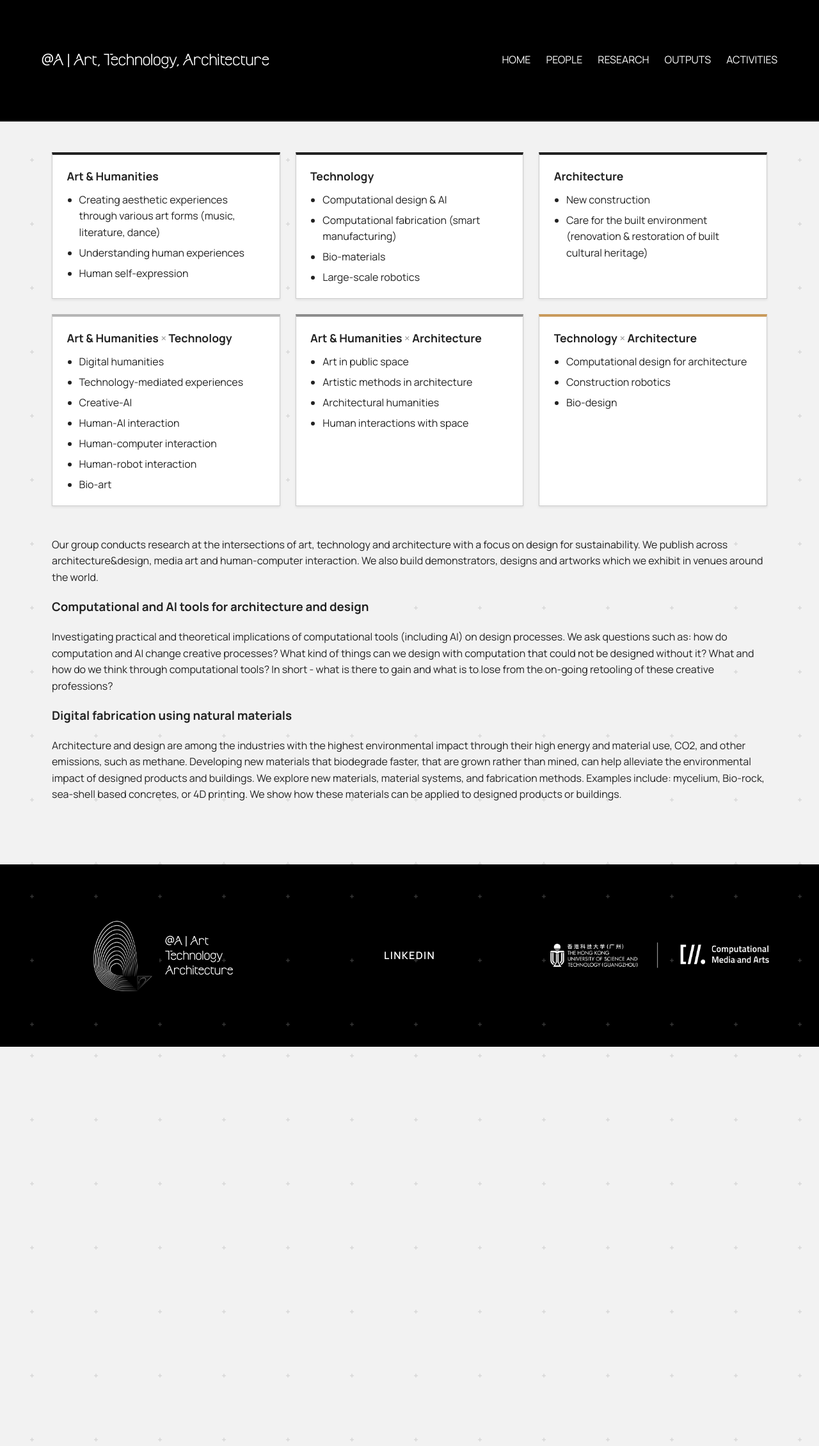
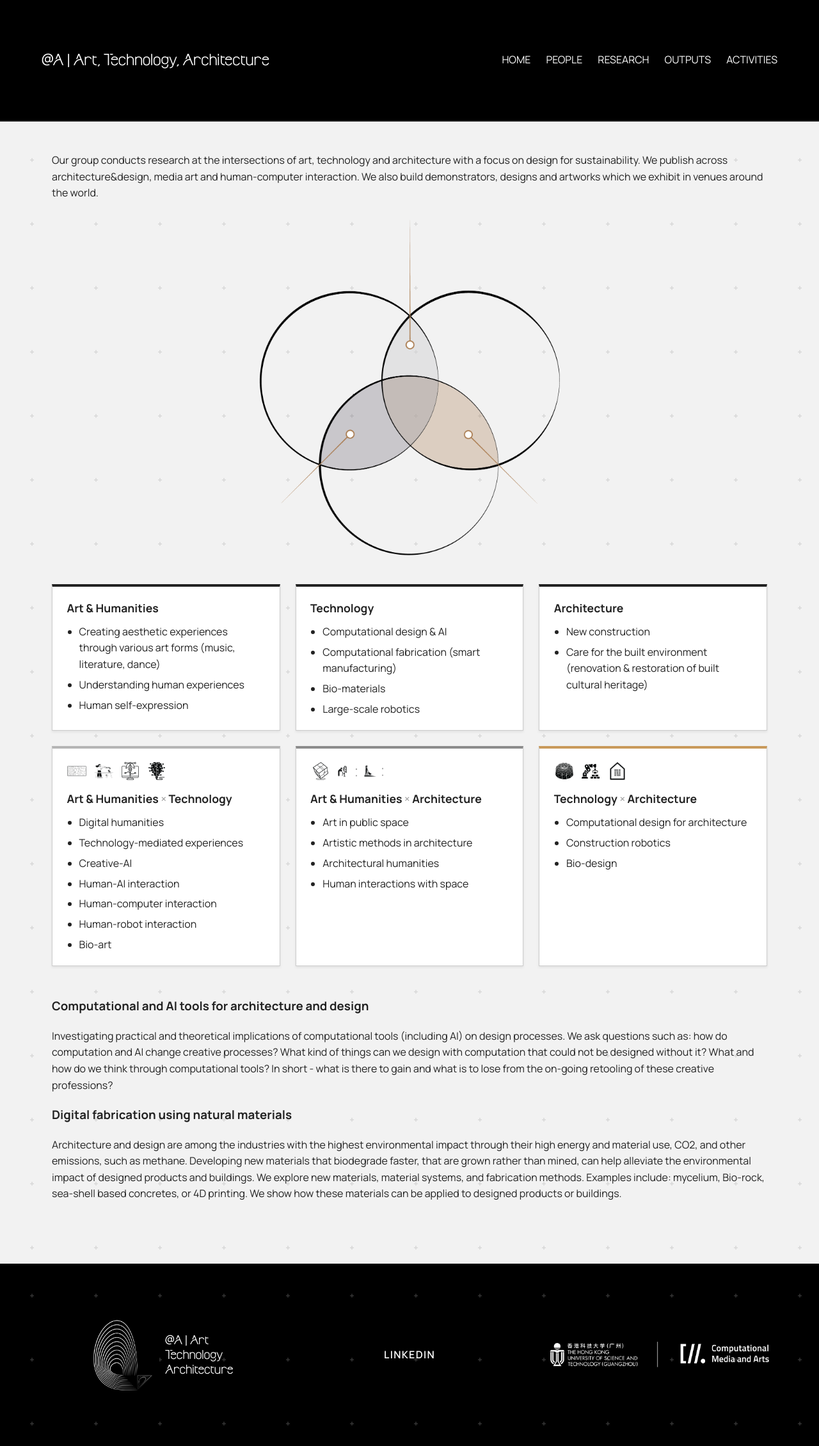
Before and after one commit to anqua/at-a, a Jekyll site: the page built from research.md, in a window 1280 px wide. Shown: the whole page at 64% size. Built offline with Jekyll 4.4.1, drawn with Linux system fonts in a browser that asks for light colours.

Commit message:
Rebuild research diagrams as text-free artwork with real HTML content
Extract the clean Venn diagram geometry (circles, shaded overlaps, connector
lines and dots) from the original image with all embedded text removed, and
crop the 10 icons from the second image into individual assets. Pair both
with the existing responsive text cards so the diagrams stay visually
recognizable while all copy renders as real, legible HTML text at any
screen size.

```diff
--- a/assets/css/style.css
+++ b/assets/css/style.css
@@ -109,8 +109,33 @@ h1 {
   margin-bottom: 0.6em;
 }
 
+.research-diagram {
+  display: flex;
+  justify-content: center;
+  margin: 1.5em 0 2.5em;
+}
+
+.research-diagram img {
+  width: 100%;
+  max-width: 480px;
+  height: auto;
+}
+
+.research-card-icons {
+  display: flex;
+  flex-wrap: wrap;
+  gap: 0.6em;
+  margin-bottom: 0.8em;
+}
+
+.research-card-icons img {
+  width: 32px;
+  height: 32px;
+  object-fit: contain;
+}
+
 .research-model {
-  margin-top: 1.5em;
+  margin-top: 0;
   margin-bottom: 3em;
   display: flex;
   flex-direction: column;
--- a/research.md
+++ b/research.md
@@ -2,6 +2,12 @@
 layout: default
 title: Research
 ---
+
+Our group conducts research at the intersections of art, technology and architecture with a focus on design for sustainability. We publish across architecture&design, media art and human-computer interaction. We also build demonstrators, designs and artworks which we exhibit in venues around the world.
+
+<div class="research-diagram">
+  <img src="/at-a/assets/images/research/venn-diagram.png" alt="Venn diagram showing the group's research positioned at the intersections of Art & Humanities, Technology, and Architecture">
+</div>
 
 <div class="research-model">
   <div class="research-model-row">
@@ -32,6 +38,12 @@ title: Research
   </div>
   <div class="research-model-row">
     <div class="research-card research-card--overlap-1">
+      <div class="research-card-icons">
+        <img src="/at-a/assets/images/research/icon-arttech-voronoi.png" alt="">
+        <img src="/at-a/assets/images/research/icon-arttech-handshake.png" alt="">
+        <img src="/at-a/assets/images/research/icon-arttech-pentool.png" alt="">
+        <img src="/at-a/assets/images/research/icon-arttech-brain.png" alt="">
+      </div>
       <h4>Art & Humanities <span class="research-x">&times;</span> Technology</h4>
       <ul>
         <li>Digital humanities</li>
@@ -44,6 +56,11 @@ title: Research
       </ul>
     </div>
     <div class="research-card research-card--overlap-2">
+      <div class="research-card-icons">
+        <img src="/at-a/assets/images/research/icon-artarch-cube.png" alt="">
+        <img src="/at-a/assets/images/research/icon-artarch-frame.png" alt="">
+        <img src="/at-a/assets/images/research/icon-artarch-sweep.png" alt="">
+      </div>
       <h4>Art & Humanities <span class="research-x">&times;</span> Architecture</h4>
       <ul>
         <li>Art in public space</li>
@@ -53,6 +70,11 @@ title: Research
       </ul>
     </div>
     <div class="research-card research-card--overlap-3">
+      <div class="research-card-icons">
+        <img src="/at-a/assets/images/research/icon-archtech-mesh.png" alt="">
+        <img src="/at-a/assets/images/research/icon-archtech-arm.png" alt="">
+        <img src="/at-a/assets/images/research/icon-archtech-house.png" alt="">
+      </div>
       <h4>Technology <span class="research-x">&times;</span> Architecture</h4>
       <ul>
         <li>Computational design for architecture</li>
```
Also changed, not shown: other parts of research.md (+0 -2 lines), assets/images/research/icon-archtech-arm.png (added), assets/images/research/icon-archtech-house.png (added), assets/images/research/icon-archtech-mesh.png (added), assets/images/research/icon-artarch-cube.png (added), assets/images/research/icon-artarch-frame.png (added), assets/images/research/icon-artarch-sweep.png (added), assets/images/research/icon-arttech-brain.png (added), assets/images/research/icon-arttech-handshake.png (added), assets/images/research/icon-arttech-pentool.png (added), assets/images/research/icon-arttech-voronoi.png (added), assets/images/research/venn-diagram.png (added).
